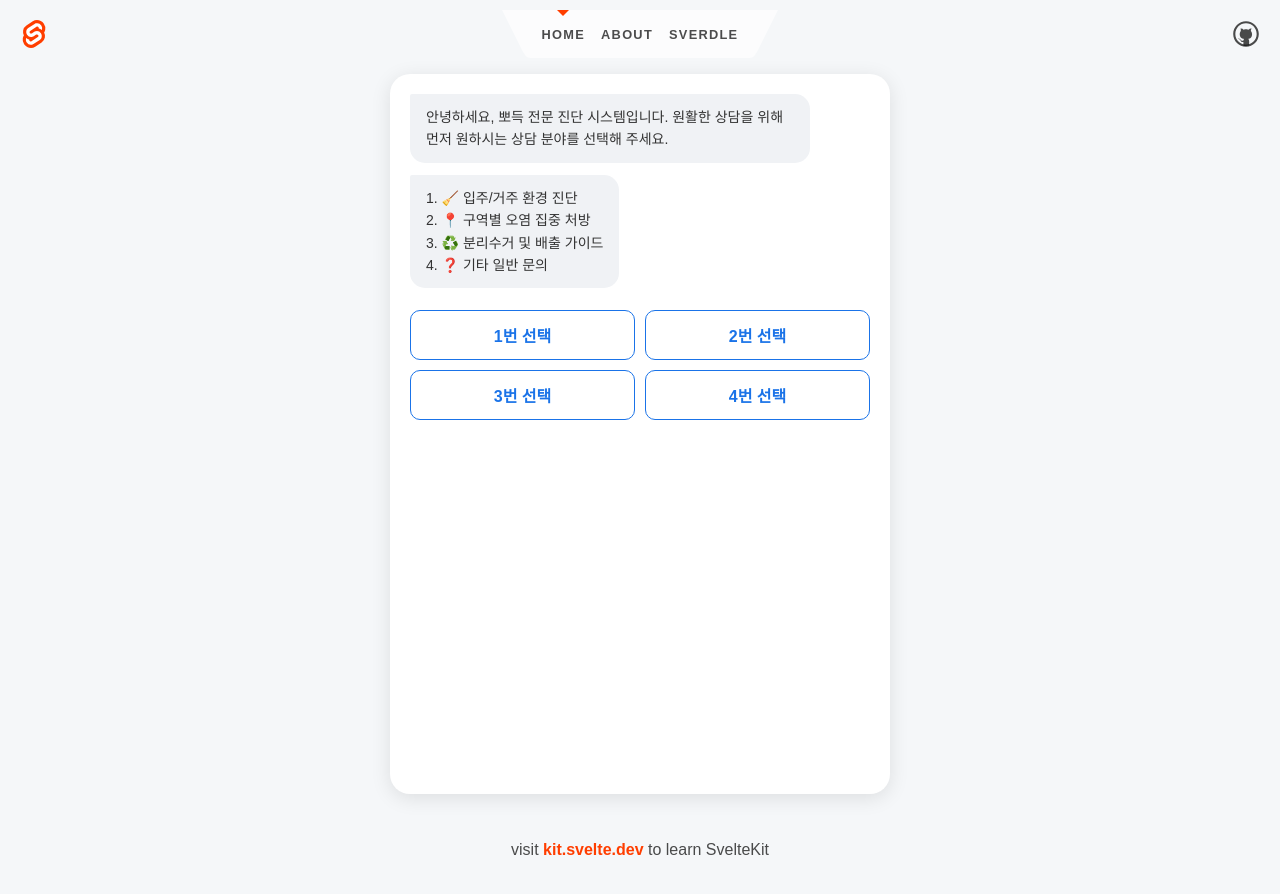
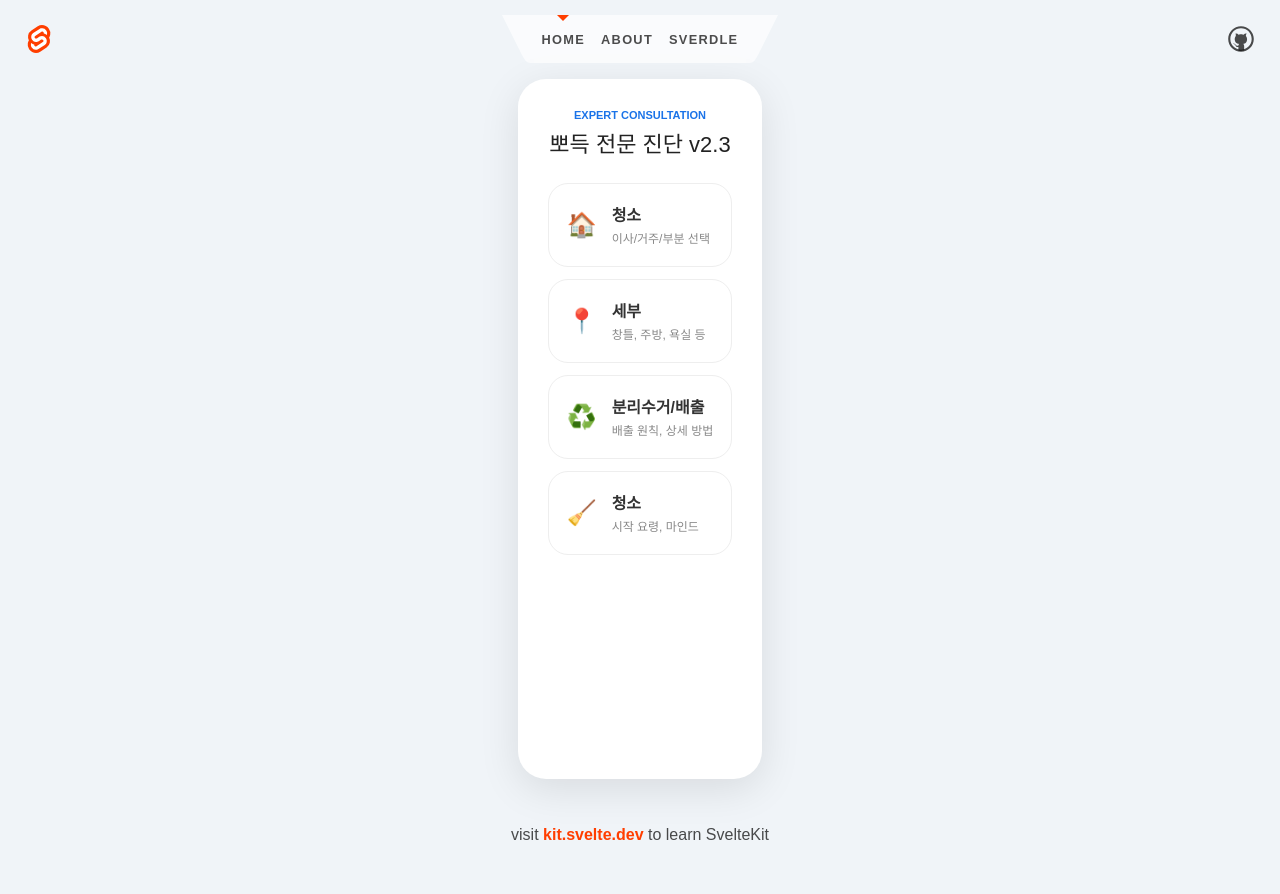
Before and after one commit to jukim1234/clean, a SvelteKit app: page / in a window 1280 px wide. Shown: the top 894 px of the page. Built offline with nearby package versions, Linux system fonts and the light colour scheme.

Commit message:
Sandbox snapshot commit

```diff
--- a/src/routes/+page.svelte
+++ b/src/routes/+page.svelte
@@ -4,42 +4,92 @@
 	let GoogleGenerativeAI;
 	let genAI;
 
-	// [상태 관리] 단계별 질문 흐름 제어
+	// 단계 관리: 1(대분류 선택), 2(중분류 번호입력), 3(상세내용 및 사진)
 	let step = 1;
-	let chatLog = [
-		{
-			role: 'ai',
-			text: '안녕하세요, 뽀득 전문 진단 시스템입니다. 원활한 상담을 위해 먼저 원하시는 상담 분야를 선택해 주세요.'
-		},
-		{
-			role: 'ai',
-			text: '1. 🧹 입주/거주 환경 진단\n2. 📍 구역별 오염 집중 처방\n3. ♻️ 분리수거 및 배출 가이드\n4. ❓ 기타 일반 문의'
-		}
-	];
+	let mainSelection = '';
+	let subSelectionLabel = '';
+	let placeholderText = '';
+	let chatLog = [];
 
-	let userPath = { main: '', sub: '' };
-	let userQuestion = '';
+	let userNumberInput = ''; // 번호 입력값
+	let userQuestion = ''; // 상세 문의 내용
 	let resultHtml = '';
 	let isLoading = false;
 	let imageInput;
-	let currentReportId = '';
 
-	// [내부 로직: 질문 속에 옵션을 숨김]
-	const scriptData = {
-		1: {
-			label: '입주/거주 진단',
+	// [대분류] - 화면 노출
+	const mainOptions = [
+		{ id: 'space', label: '🏠 청소 공간 유형', desc: '이사/거주/부분 선택' },
+		{ id: 'stain', label: '📍 세부 오염 처리', desc: '창틀, 주방, 욕실 등' },
+		{ id: 'recycle', label: '♻️ 분리수거/배출', desc: '배출 원칙, 상세 방법' },
+		{ id: 'mind', label: '🧹 청소 시작 마인드셋', desc: '시작 요령, 마인드' }
+	];
+
+	// [중분류 로직 데이터] - 사용자는 질문을 읽고 번호를 입력해야 함
+	const subLogic = {
+		space: {
 			question:
-				'구체적인 상황을 알려주세요.\n1) 이사 전 빈집(입주 청소)\n2) 현재 짐이 있는 상태(거주 청소)'
+				'청소 공간 유형을 선택해주세요.\n1. 이사/입주 청소 (빈 집 상태)\n2. 거주/부분 청소 (살림 짐 있는 상태)',
+			options: {
+				'1': {
+					label: '이사/입주',
+					guide: '예: 24평형 구축 아파트입니다. 창틀 오염과 니코틴 제거가 시급합니다.'
 				},
-		2: {
-			label: '구역별 집중 전략',
+				'2': {
+					label: '거주/부분',
+					guide: '예: 현재 거주 중인 30평형입니다. 주방과 거실 바닥 위주로 진행하고 싶습니다.'
+				}
+			}
+		},
+		stain: {
 			question:
-				'어느 구역의 케어가 가장 시급하신가요?\n1) 주방 기름때 및 후드\n2) 욕실 물때 및 곰팡이\n3) 창틀 및 베란다 외부'
+				'집중 진단이 필요한 오염 구역을 선택해주세요.\n1. 창틀 및 베란다\n2. 주방 및 욕실\n3. 바닥 오염 및 기타',
+			options: {
+				'1': {
+					label: '창틀/베란다',
+					guide: '예: 창틀 하단 곰팡이가 심합니다. 외창 청소 포함 여부도 알려주세요.'
 				},
-		3: {
-			label: '분리수거 가이드',
+				'2': {
+					label: '주방/욕실',
+					guide: '예: 욕실 실리콘 곰팡이와 주방 후드 기름때가 고민입니다.'
+				},
+				'3': {
+					label: '바닥/기타',
+					guide: '예: 반려동물 얼룩이 바닥에 배어있습니다. 특수 세척이 필요할까요?'
+				}
+			}
+		},
+		recycle: {
 			question:
-				'진단이 필요한 품목을 골라주세요.\n1) 대형 폐기물/가전 배출\n2) 헷갈리는 재활용 분리수거\n3) 사진 찍어 직접 물어보기'
+				'분리수거 및 배출 가이드를 선택해주세요.\n1. 일반/재활용 분리수거 원칙\n2. 대형 폐기물/가전 배출법\n3. 사진으로 직접 문의하기',
+			options: {
+				'1': {
+					label: '분리수거 원칙',
+					guide: '예: 음식물 묻은 플라스틱 용기도 재활용이 가능한지 궁금합니다.'
+				},
+				'2': {
+					label: '폐기물 배출',
+					guide: '예: 안 쓰는 낡은 소파와 고장 난 소형 가전 배출 방법을 알려주세요.'
+				},
+				'3': {
+					label: '사진 진단',
+					guide: '예: 첨부한 사진 속 물건을 어떤 봉투에 담아 버려야 하나요?'
+				}
+			}
+		},
+		mind: {
+			question:
+				'청소 시작이 막막하신가요? 질문을 골라주세요.\n1. 청소 마인드셋 (동기부여)\n2. 실천 요령 (오늘의 루틴)',
+			options: {
+				'1': {
+					label: '마인드셋',
+					guide: '예: 집 전체가 쓰레기장 같습니다. 포기하고 싶은데 조언 부탁드려요.'
+				},
+				'2': {
+					label: '실천 요령',
+					guide: '예: 퇴근 후 10분만 투자해서 거실을 유지하는 방법을 알려주세요.'
+				}
+			}
 		}
 	};
 
@@ -50,48 +100,47 @@
 			const API_KEY = import.meta.env.VITE_GEMINI_API_KEY;
 			if (API_KEY) genAI = new GoogleGenerativeAI(API_KEY);
 		} catch (e) {
-			console.error('초기화 실패', e);
+			console.error('API 초기화 실패', e);
 		}
 	});
 
-	// [번호 선택 처리 함수]
-	function selectOption(num) {
-		if (step === 1) {
-			const selected = scriptData[num] || {
-				label: '기타 문의',
-				question: '무엇이든 물어보세요. 뽀득의 기준으로 답변해 드립니다.'
-			};
-			userPath.main = selected.label;
+	// 대분류 선택 시
+	function handleMainSelect(id) {
+		mainSelection = id;
+		chatLog = [{ role: 'ai', text: subLogic[id].question }];
+		step = 2;
+	}
+
+	// 번호 입력 제출 시
+	function handleNumberSubmit() {
+		const choice = subLogic[mainSelection].options[userNumberInput.trim()];
+		if (choice) {
+			subSelectionLabel = choice.label;
+			placeholderText = choice.guide;
 			chatLog = [
 				...chatLog,
-				{ role: 'user', text: `${num}번 선택` },
-				{ role: 'ai', text: selected.question }
-			];
-			step = 2;
-		} else if (step === 2) {
-			userPath.sub = `${num}번 항목 관련`;
-			chatLog = [
-				...chatLog,
-				{ role: 'user', text: `${num}번 선택` },
+				{ role: 'user', text: `${userNumberInput}번 선택: ${choice.label}` },
 				{
 					role: 'ai',
-					text: "확인되었습니다. 현장 사진을 첨부하시거나 구체적인 오염 상태를 아래에 적어주시면 '뽀득 진단 리포트'를 생성합니다."
+					text: '좋습니다. 상담에 필요한 정보를 아래에 입력해주세요. 사진을 함께 주시면 뽀득 전문가가 더 정밀하게 진단합니다.'
 				}
 			];
 			step = 3;
+		} else {
+			alert('번호를 다시 확인해주세요. (질문에 적힌 번호만 입력 가능합니다)');
 		}
 	}
 
 	async function runAI() {
 		if (!genAI) return;
 		isLoading = true;
-		currentReportId = `BD-${Math.random().toString(36).substring(2, 7).toUpperCase()}`;
+		resultHtml = '뽀득 AI가 상담 리포트를 작성 중입니다...';
 
 		try {
 			const model = genAI.getGenerativeModel({ model: 'gemini-flash-latest' });
-			const stylePrompt = `[Role] 뽀득 수석 컨설턴트. [Context] ${userPath.main} 상담. [Goal] 전문가적 통찰을 담은 결함 체크리스트 포함 답변.`;
+			const prompt = `[뽀득 전문가 모드]\n분류: ${userPathInfo()}\n내용: ${userQuestion}\n[미션] 15년 경력 노하우를 담아 결함 체크리스트와 처방전을 작성해줘.`;
 
-			let parts = [`${stylePrompt}\n상담 내용: ${userQuestion}`];
+			let parts = [prompt];
 			if (imageInput?.files[0]) {
 				const base64 = await new Promise((r) => {
 					const reader = new FileReader();
@@ -102,73 +151,165 @@
 			}
 
 			const result = await model.generateContent(parts);
-			resultHtml = `<div class="report-box"><strong>[뽀득 진단 리포트 ${currentReportId}]</strong><br>${result.response.text()}</div>`;
+			resultHtml = `<strong>[뽀득 AI 진단서]</strong><br><br>${result.response.text().replace(/\n/g, '<br>')}`;
 		} catch (e) {
-			resultHtml = '에러: ' + e.message;
+			resultHtml = '상담 중 오류: ' + e.message;
 		} finally {
 			isLoading = false;
 		}
 	}
+
+	function userPathInfo() {
+		const mainName = mainOptions.find((o) => o.id === mainSelection)?.label;
+		return `${mainName} > ${subSelectionLabel}`;
+	}
+
+	function reset() {
+		step = 1;
+		mainSelection = '';
+		userNumberInput = '';
+		userQuestion = '';
+		resultHtml = '';
+		chatLog = [];
+	}
 </script>
 
-<div class="app">
-	<div class="chat-window">
+<div class="app-container">
+	<header>
+		<div class="top-label">Expert Consultation</div>
+		<h1>뽀득 전문 진단 v2.3</h1>
+	</header>
+
+	{#if step === 1}
+		<div class="main-grid">
+			{#each mainOptions as opt}
+				<button class="main-card" on:click={() => handleMainSelect(opt.id)}>
+					<span class="icon">{opt.label.split(' ')[0]}</span>
+					<div class="txt">
+						<strong>{opt.label.split(' ')[1]}</strong>
+						<p>{opt.desc}</p>
+					</div>
+				</button>
+			{/each}
+		</div>
+	{:else}
+		<div class="chat-container">
 			{#each chatLog as chat}
 				<div class="msg {chat.role}">
 					<div class="bubble">{chat.text}</div>
 				</div>
 			{/each}
 
-		{#if step < 3}
-			<div class="num-pad">
-				{#each [1, 2, 3, 4] as n}
-					<button on:click={() => selectOption(n)}>{n}번 선택</button>
-				{/each}
+			{#if step === 2}
+				<div class="input-area fade-in">
+					<input
+						type="text"
+						bind:value={userNumberInput}
+						placeholder="번호만 입력 (예: 1)"
+						on:keypress={(e) => e.key === 'Enter' && handleNumberSubmit()}
+					/>
+					<button on:click={handleNumberSubmit}>번호 입력</button>
 				</div>
 			{/if}
 
 			{#if step === 3}
-			<div class="final-input">
-				<input type="file" bind:this={imageInput} accept="image/*" />
-				<textarea bind:value={userQuestion} placeholder="오염 상태나 궁금한 점을 적어주세요."
-				></textarea>
-				<button class="main-btn" on:click={runAI} disabled={isLoading}>
-					{isLoading ? '분석 중...' : '진단 결과 보기'}
+				<div class="final-form fade-in">
+					<div class="info-tag">{userPathInfo()}</div>
+					<div class="file-box">
+						<label for="img">📸 현장 사진 첨부 (선택)</label>
+						<input type="file" id="img" bind:this={imageInput} accept="image/*" />
+					</div>
+					<textarea bind:value={userQuestion} placeholder={placeholderText}></textarea>
+					<div class="btns">
+						<button class="btn-reset" on:click={reset}>처음부터</button>
+						<button class="btn-run" on:click={runAI} disabled={isLoading}>
+							{isLoading ? '뽀득 전문가 분석 중...' : '전문 진단 요청'}
 						</button>
+					</div>
+				</div>
+			{/if}
 		</div>
 	{/if}
 
 	{#if resultHtml}
-			<div class="final-result">{@html resultHtml}</div>
+		<div class="result-box">
+			<div class="res-body">{@html resultHtml}</div>
+		</div>
 	{/if}
-	</div>
 </div>
 
 <style>
 	:global(body) {
-		background: #f5f7f9;
+		background: #f0f4f8;
+		font-family: 'Pretendard', sans-serif;
+		padding: 15px;
 		margin: 0;
-		padding: 10px;
-		font-family: 'Pretendard', sans-serif;
 	}
-	.app {
-		max-width: 500px;
+	.app-container {
+		max-width: 480px;
 		margin: 0 auto;
 		background: #fff;
+		border-radius: 28px;
+		padding: 30px;
+		box-shadow: 0 10px 40px rgba(0, 0, 0, 0.1);
+		min-height: 80vh;
+	}
+	.top-label {
+		color: #1a73e8;
+		font-weight: 800;
+		font-size: 11px;
+		text-transform: uppercase;
+		text-align: center;
+	}
+	h1 {
+		font-size: 22px;
+		text-align: center;
+		margin-top: 5px;
+		margin-bottom: 25px;
+		color: #222;
+	}
+
+	/* 대분류 그리드 */
+	.main-grid {
+		display: grid;
+		grid-template-columns: 1fr;
+		gap: 12px;
+	}
+	.main-card {
+		display: flex;
+		align-items: center;
+		gap: 15px;
+		background: #fff;
+		border: 1.5px solid #eee;
+		padding: 18px;
 		border-radius: 20px;
-		box-shadow: 0 4px 20px rgba(0, 0, 0, 0.1);
-		height: 90vh;
+		cursor: pointer;
+		text-align: left;
+		transition: 0.2s;
+	}
+	.main-card:hover {
+		border-color: #1a73e8;
+		background: #f8fbff;
+	}
+	.main-card .icon {
+		font-size: 24px;
+	}
+	.main-card strong {
+		display: block;
+		font-size: 16px;
+		color: #333;
+	}
+	.main-card p {
+		font-size: 12px;
+		color: #888;
+		margin: 4px 0 0;
+	}
+
+	/* 채팅 영역 */
+	.chat-container {
 		display: flex;
 		flex-direction: column;
-		overflow: hidden;
-	}
-	.chat-window {
-		flex: 1;
-		overflow-y: auto;
-		padding: 20px;
-		display: flex;
-		flex-direction: column;
-		gap: 12px;
+		gap: 15px;
 	}
 	.msg {
 		display: flex;
@@ -181,15 +322,15 @@
 		align-items: flex-end;
 	}
 	.bubble {
-		max-width: 80%;
-		padding: 12px 16px;
-		border-radius: 15px;
+		max-width: 85%;
+		padding: 14px 18px;
+		border-radius: 20px;
 		font-size: 14px;
 		line-height: 1.6;
 		white-space: pre-wrap;
 	}
 	.msg.ai .bubble {
-		background: #f0f2f5;
+		background: #f1f3f4;
 		color: #333;
 		border-top-left-radius: 2px;
 	}
@@ -199,58 +340,105 @@
 		border-top-right-radius: 2px;
 	}
 
-	.num-pad {
-		display: grid;
-		grid-template-columns: 1fr 1fr;
+	/* 입력 영역 */
+	.input-area {
+		display: flex;
 		gap: 10px;
-		margin-top: 10px;
+		margin-left: 10px;
 	}
-	.num-pad button {
+	.input-area input {
+		flex: 1;
 		padding: 12px;
-		background: #fff;
-		border: 1.5px solid #1a73e8;
-		color: #1a73e8;
-		border-radius: 10px;
-		cursor: pointer;
-		font-weight: bold;
+		border: 1.5px solid #ddd;
+		border-radius: 12px;
+		outline: none;
 	}
-	.num-pad button:hover {
+	.input-area button {
 		background: #1a73e8;
 		color: #fff;
+		border: none;
+		padding: 0 20px;
+		border-radius: 12px;
+		font-weight: bold;
+		cursor: pointer;
 	}
 
-	.final-input {
+	.final-form {
 		background: #f8f9fa;
-		padding: 15px;
-		border-radius: 15px;
-		margin-top: 10px;
+		padding: 20px;
+		border-radius: 20px;
+	}
+	.info-tag {
+		font-size: 12px;
+		color: #1a73e8;
+		font-weight: bold;
+		margin-bottom: 15px;
+	}
+	.file-box {
+		margin-bottom: 15px;
+	}
+	.file-box label {
+		display: block;
+		font-size: 13px;
+		font-weight: bold;
+		margin-bottom: 8px;
+		color: #555;
 	}
 	textarea {
 		width: 100%;
-		height: 80px;
-		margin: 10px 0;
-		border: 1px solid #ddd;
-		border-radius: 8px;
-		padding: 10px;
+		height: 110px;
+		border: 1.5px solid #ddd;
+		border-radius: 12px;
+		padding: 12px;
+		box-sizing: border-box;
 		resize: none;
-		box-sizing: border-box;
+		font-size: 14px;
+		outline: none;
 	}
-	.main-btn {
-		width: 100%;
-		padding: 15px;
+	.btns {
+		display: flex;
+		gap: 10px;
+		margin-top: 15px;
+	}
+	.btn-run {
+		flex: 3;
 		background: #1a73e8;
 		color: #fff;
 		border: none;
-		border-radius: 10px;
+		padding: 15px;
+		border-radius: 12px;
 		font-weight: bold;
 		cursor: pointer;
 	}
-	.final-result {
-		margin-top: 20px;
-		padding: 15px;
-		background: #e8f0fe;
-		border-radius: 10px;
+	.btn-reset {
+		flex: 1;
+		background: #fff;
+		border: 1px solid #ddd;
+		border-radius: 12px;
+		cursor: pointer;
+		font-size: 13px;
+	}
+
+	.result-box {
+		margin-top: 30px;
+		background: #fff;
+		border: 1px solid #eef2f6;
+		border-radius: 20px;
+		padding: 25px;
 		font-size: 14px;
-		line-height: 1.7;
+		line-height: 1.8;
+	}
+	.fade-in {
+		animation: fadeIn 0.3s ease-in;
+	}
+	@keyframes fadeIn {
+		from {
+			opacity: 0;
+			transform: translateY(10px);
+		}
+		to {
+			opacity: 1;
+			transform: translateY(0);
+		}
 	}
 </style>
```
Lines whose indentation alone changed are shown as unchanged.
